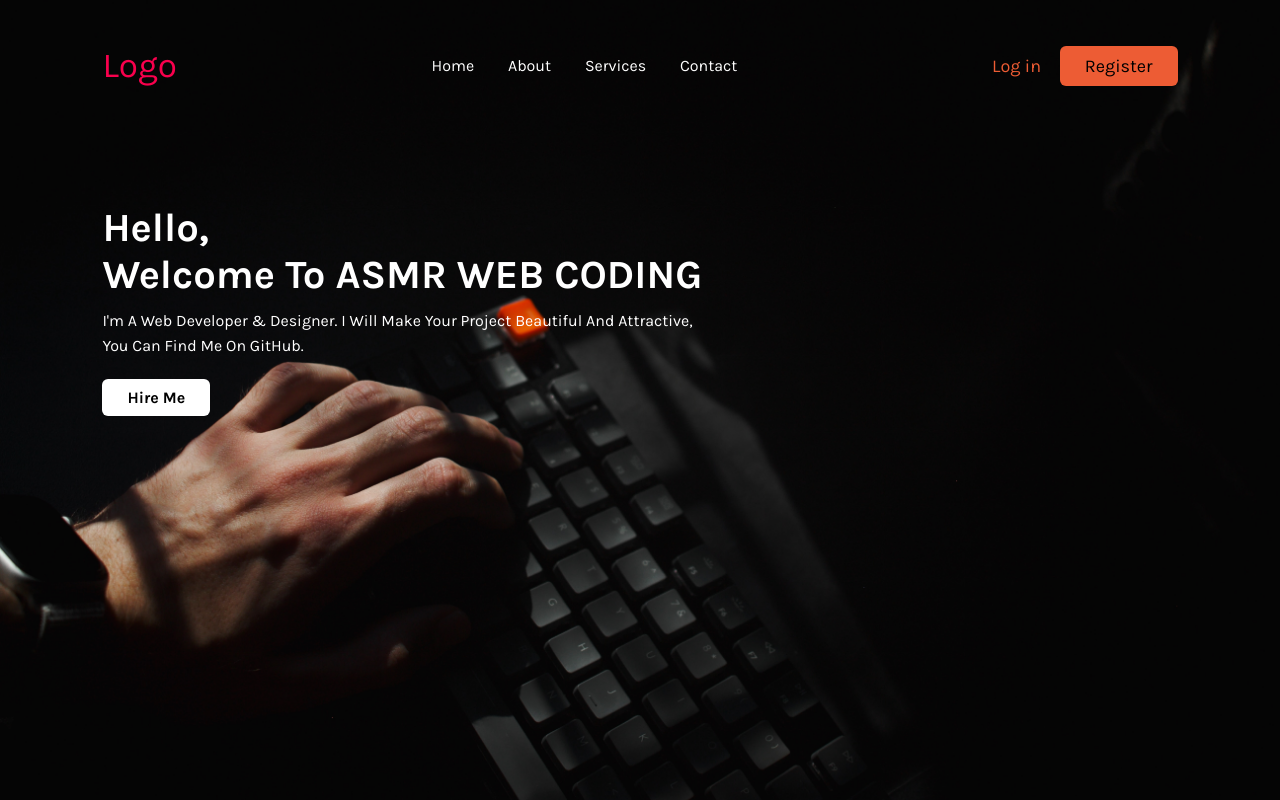
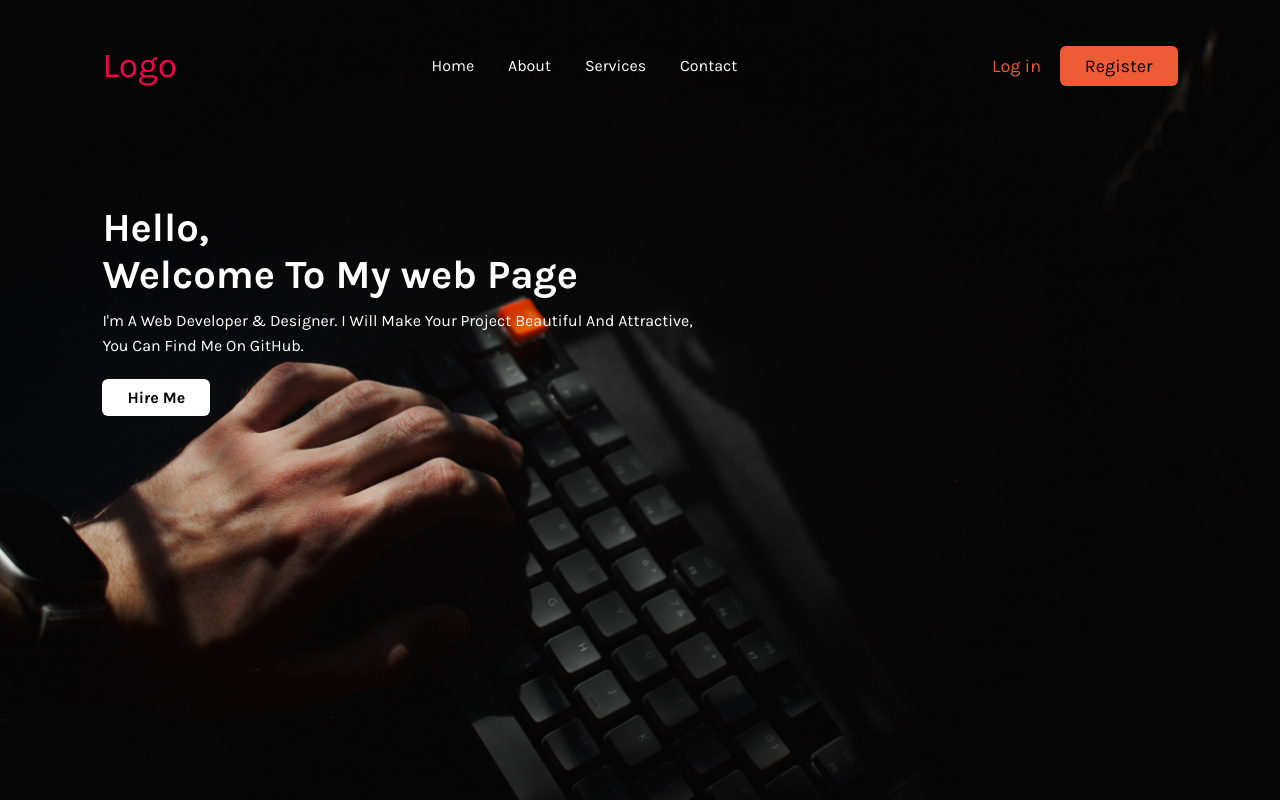
Before and after one commit to Sitesh-ks/Simple-web-page, a plain HTML site: page index.html in a window 1280 px wide. Drawn offline with Linux system fonts and the light colour scheme.

Commit message:
Update index.html

```diff
--- a/index.html
+++ b/index.html
@@ -5,7 +5,7 @@
     <meta http-equiv="X-UA-Compatible" content="IE=edge">
     <meta name="viewport" content="width=device-width, initial-scale=1.0">
     <link rel="stylesheet" href="style.css">
-    <title>ASME WEB CODING | Netflex Login Page</title>
+    <title>Page</title>
 </head>
 <body>
     <div class="container">
@@ -25,7 +25,7 @@
           </div>
         </nav>
         <div class="content">
-          <h2>Hello,<br>Welcome To ASMR WEB CODING </h2>
+          <h2>Hello,<br>Welcome To My web Page </h2>
           <p>I'm A Web Developer & Designer. I Will Make Your Project Beautiful And Attractive,<br>You Can Find Me On GitHub.</p>
         </div>
         <div class="link">
```
